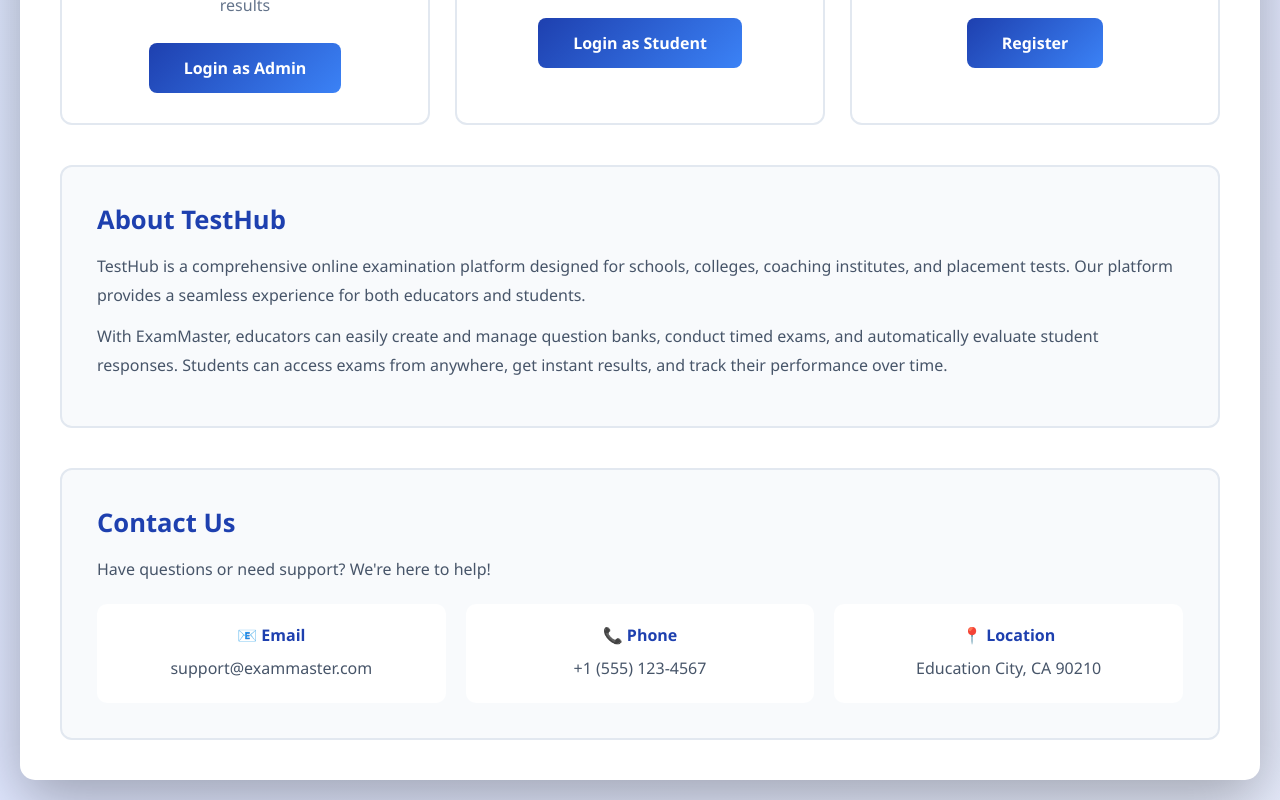
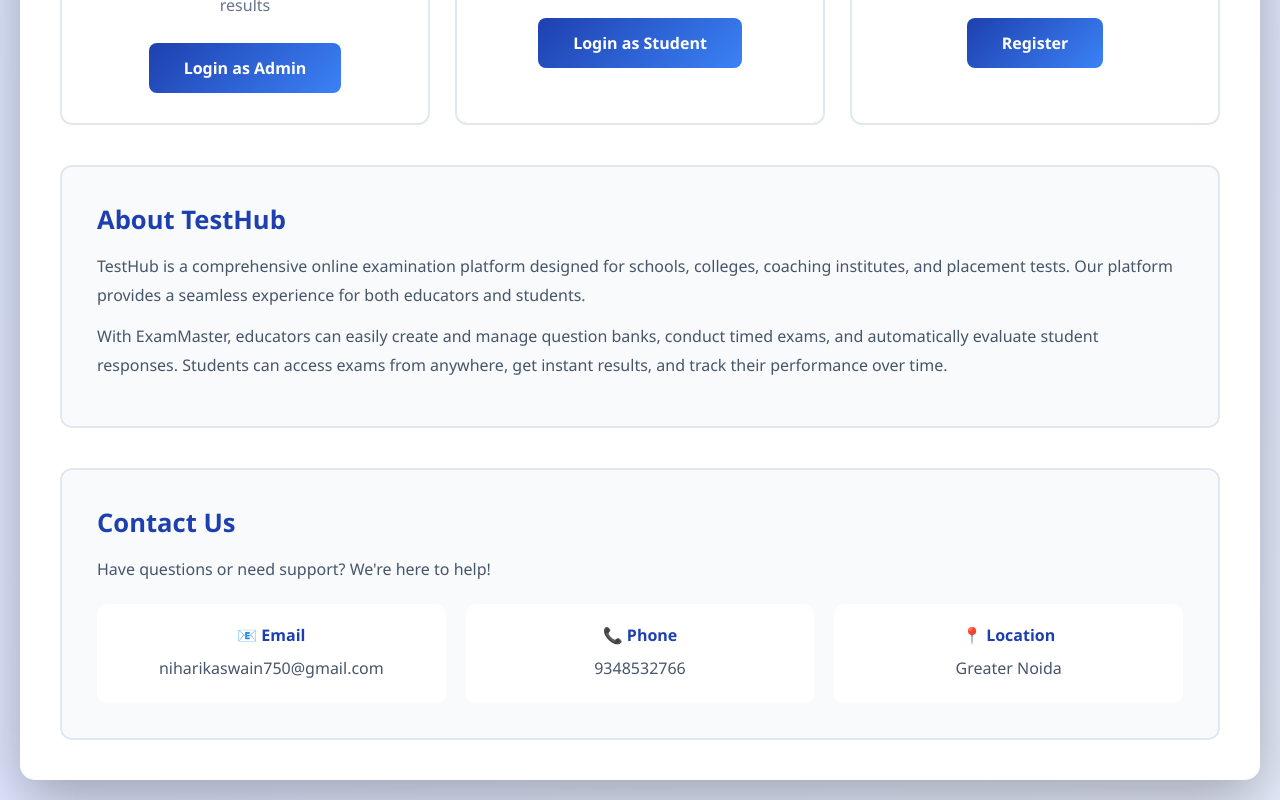
Before and after one commit to NiharikaSwain0/TestHub, a plain HTML site: page index.html in a window 1280 px wide. Shown: the part 434-1234 px from the top of the page. Drawn offline with Linux system fonts and the light colour scheme.

Commit message:
changed some info

```diff
--- a/index.html
+++ b/index.html
@@ -47,15 +47,15 @@
                 <div class="contact-info">
                     <div class="contact-item">
                         <h4>📧 Email</h4>
-                        <p>support@exammaster.com</p>
+                        <p>niharikaswain750@gmail.com</p>
                     </div>
                     <div class="contact-item">
                         <h4>📞 Phone</h4>
-                        <p>+1 (555) 123-4567</p>
+                        <p>9348532766</p>
                     </div>
                     <div class="contact-item">
                         <h4>📍 Location</h4>
-                        <p>Education City, CA 90210</p>
+                        <p>Greater Noida</p>
                     </div>
                 </div>
             </div>
```
